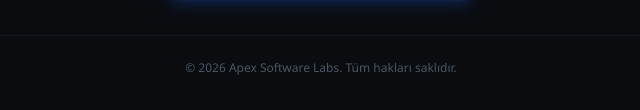
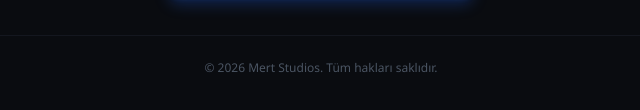
Before and after one commit to Avilation973/Pcoptimizer_Project, a plain HTML site: page index.html in a window 1280 px wide. Shown: the part 3093-3203 px from the top of the page, 319-959 px from the left. Drawn offline with nearby package versions, Linux system fonts and the light colour scheme.

Commit message:
copyright update

```diff
--- a/index.html
+++ b/index.html
@@ -388,7 +388,7 @@
       </div>
 
       <div class="mt-12 text-xs text-gray-600 border-t border-dark-border/40 pt-6">
-        © 2026 Apex Software Labs. Tüm hakları saklıdır.
+        © 2026 Mert Studios. Tüm hakları saklıdır.
       </div>
     </div>
   </footer>
```
